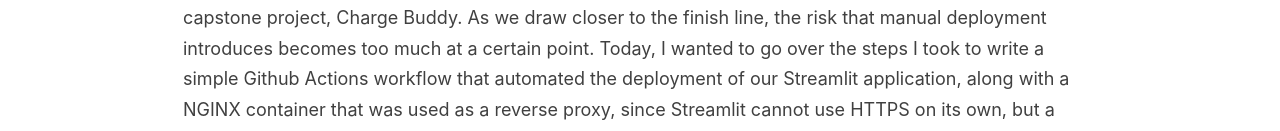
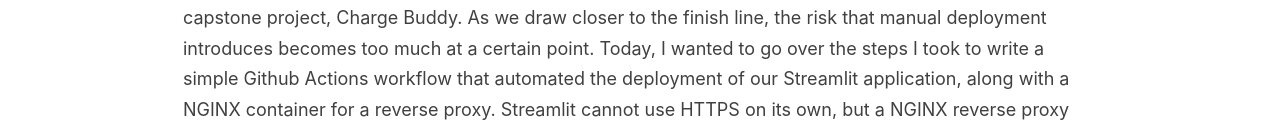
Before and after one commit to elizabethwillard/elizabethwillard.github.io, a Jekyll site: the page built from _posts/2024-04-15-using_githubactions_with_ecr_and_ec2.md, in a window 1280 px wide and 1400 px high. Shown: the part 352-483 px from the top of the window. Built offline with Jekyll 4.4.1, drawn with Linux system fonts in a browser that asks for light colours; some of the changed text lies outside the part shown.

Commit message:
Update 2024-04-15-using_githubactions_with_ecr_and_ec2.md

````diff
--- a/_posts/2024-04-15-using_githubactions_with_ecr_and_ec2.md
+++ b/_posts/2024-04-15-using_githubactions_with_ecr_and_ec2.md
@@ -7,7 +7,7 @@ hidden: false
 
 
 Recently, I used Github Actions to automate the deployment of a Streamlit application I was using for my capstone project, Charge Buddy.
-As we draw closer to the finish line, the risk that manual deployment introduces becomes too much at a certain point. Today, I wanted to go over the steps I took to write a simple Github Actions workflow that automated the deployment of our Streamlit application, along with a NGINX container that was used as a reverse proxy, since Streamlit cannot use HTTPS on its own, but a NGINX reverse proxy can enable us to use HTTPS in our application.
+As we draw closer to the finish line, the risk that manual deployment introduces becomes too much at a certain point. Today, I wanted to go over the steps I took to write a simple Github Actions workflow that automated the deployment of our Streamlit application, along with a NGINX container for a reverse proxy. Streamlit cannot use HTTPS on its own, but a NGINX reverse proxy can enable us to use HTTPS in our application.
 
 ![Blank diagram (2)](https://github.com/elizabethwillard/elizabethwillard.github.io/assets/57194659/41f7d78d-7b59-4444-883e-5717a6b6bf8c)
 
@@ -21,8 +21,10 @@ Audience: sts.amazonaws.com
 Github Organization (This is the name of the owner of the Github repo you are working with)
 
 You can skip over attaching policies to this role at this moment.
-3. Navigate to the IAM Role you created and go to "Permission Policies" -> "Add Permissions" -> Create an inline policy
+3. Navigate to the IAM Role you created and go to "Permission Policies" -> "Add Permissions" -> Create an inline policy.
+
 For the ECR-Registry Value, you will be using your AWS account ID, which should be the long numeric value in the URI portion of the ECR registry entry.
+
 The [AWS Documentation](https://docs.aws.amazon.com/AmazonECR/latest/userguide/Repositories.html) says "By default, your account has read and write access to the repositories in your default registry (aws_account_id.dkr.ecr.region.amazonaws.com)."
 ```
 {
````
Also changed, not shown: other parts of _posts/2024-04-15-using_githubactions_with_ecr_and_ec2.md (+3 -1 lines).
